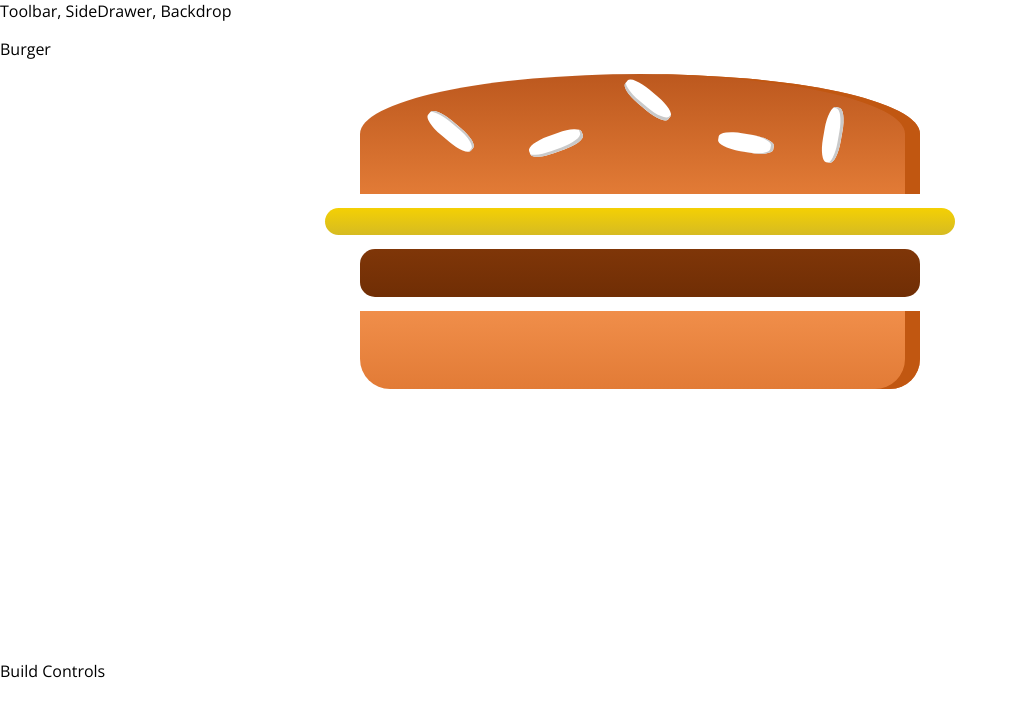
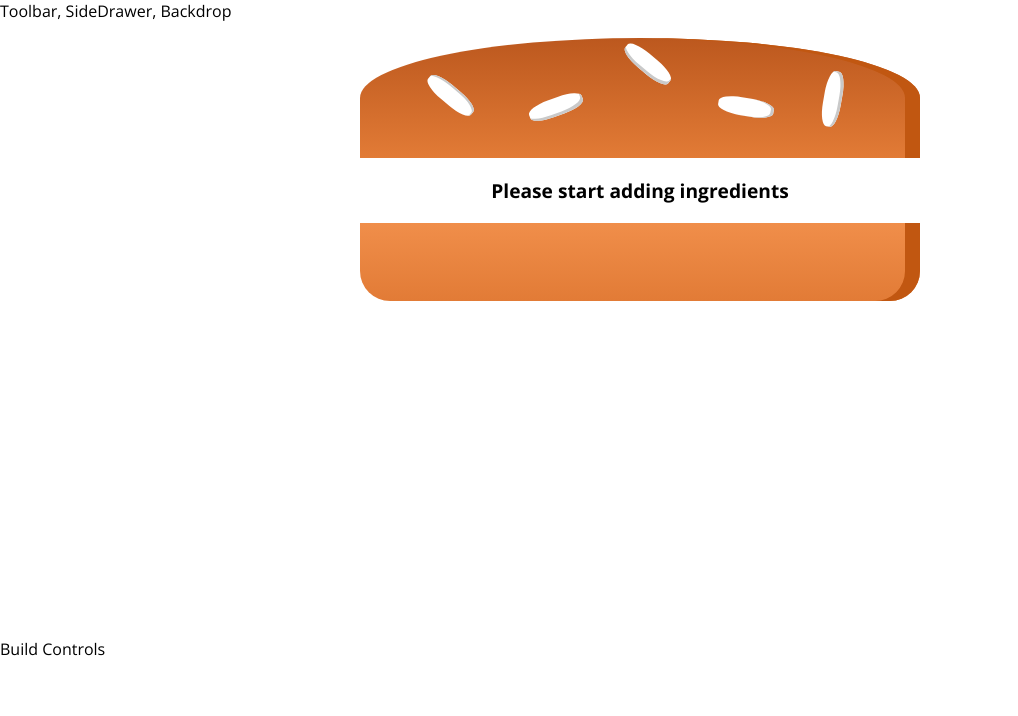
Before and after one commit to andrewvu-cs/burger_builder, a React (Create React App) app: page / in a window 1280 px wide. Shown: the top 716 px of the page, without its empty margins (0-1018 px from the left). Built offline with nearby package versions, Linux system fonts and the light colour scheme.

Commit message:
added comments, able to dynamically add  ingredients with map reduce

```diff
--- a/src/App.js
+++ b/src/App.js
@@ -3,6 +3,7 @@ import React from 'react';
 import Layout from './components/Layout/Layout';
 import BurgerBuilder from './containers/BurgerBuilder/BurgerBuilder';
 
+//Wanted to keep App the 'root' just in case of file restructuring
 function App() {
   return (
     <div>
--- a/src/components/Burger/Burger.js
+++ b/src/components/Burger/Burger.js
@@ -4,11 +4,28 @@ import classes from './Burger.module.css';
 import BurgerIngredient from './BurgerIngredient/BurgerIngredient';
 
 const burger = (props) => {
+    //returns us an array of the keys as string of an object
+    let transformedIngredients = Object.keys(props.ingredients)
+        .map(igKey => {
+            //we can use the .map function because Object Keys returns an array
+            //here we return a new array acessing the value of ingredients seen on BurgerBuilder.js
+            return [...Array(props.ingredients[igKey])].map((_, i) => {
+                // returns the BurgerIngredients with their values, unique key
+                return <BurgerIngredient key={igKey + i} type={igKey} />;
+            });
+        })
+        .reduce((arr, el) => {
+            return arr.concat(el)
+        }, []);
+
+    if (transformedIngredients.length === 0) {
+        transformedIngredients = <p>Please start adding ingredients</p>;
+    }
+
     return(
         <div className={classes.Burger}>
             <BurgerIngredient type="bread-top"/>
-            <BurgerIngredient type="cheese"/>
-            <BurgerIngredient type="meat"/>
+            {transformedIngredients}
             <BurgerIngredient type="bread-bottom"/>
         </div>
     );
--- a/src/components/Burger/Burger.module.css
+++ b/src/components/Burger/Burger.module.css
@@ -2,13 +2,13 @@
     width: 100%;
     margin: auto;
     height: 250px;
-    overflow: scroll;
+    /* overflow: scroll; */
     text-align:center;
     font-weight: bold;
     font-size: 1.2rem;
 }
 
-@media (min-width: 500px) and (max-height:400px){
+@media (min-width: 500px) and (min-height:400px){
     .Burger{
         width: 350px;
         height: 300px;
--- a/src/components/Burger/BurgerIngredient/BurgerIngredient.js
+++ b/src/components/Burger/BurgerIngredient/BurgerIngredient.js
@@ -36,6 +36,7 @@ const burgerIngredient = ( props ) => {
     return ingredient;
 };
 
+//Catches errors if the prop types are not strings to fufill our switch statements
 burgerIngredient.propTypes = {
     type: PropTypes.string.isRequired
 };
--- a/src/containers/BurgerBuilder/BurgerBuilder.js
+++ b/src/containers/BurgerBuilder/BurgerBuilder.js
@@ -4,11 +4,23 @@ import Aux from '../../hoc/Aux';
 import Burger from '../../components/Burger/Burger';
 
 class BurgerBuilder extends Component {
+    // constructor(props){
+    //     super(props);
+    //     this.state = {...}
+    // }
+    state = {
+        ingredients:{
+            salad: 0,
+            bacon: 0,
+            cheese: 0,
+            meat: 0
+        }
+    }
+
     render(){
         return (
             <Aux>
-                <div>Burger</div>
-                <Burger></Burger>
+                <Burger ingredients={this.state.ingredients}/>
                 <div>Build Controls</div>
 
             </Aux>
```
